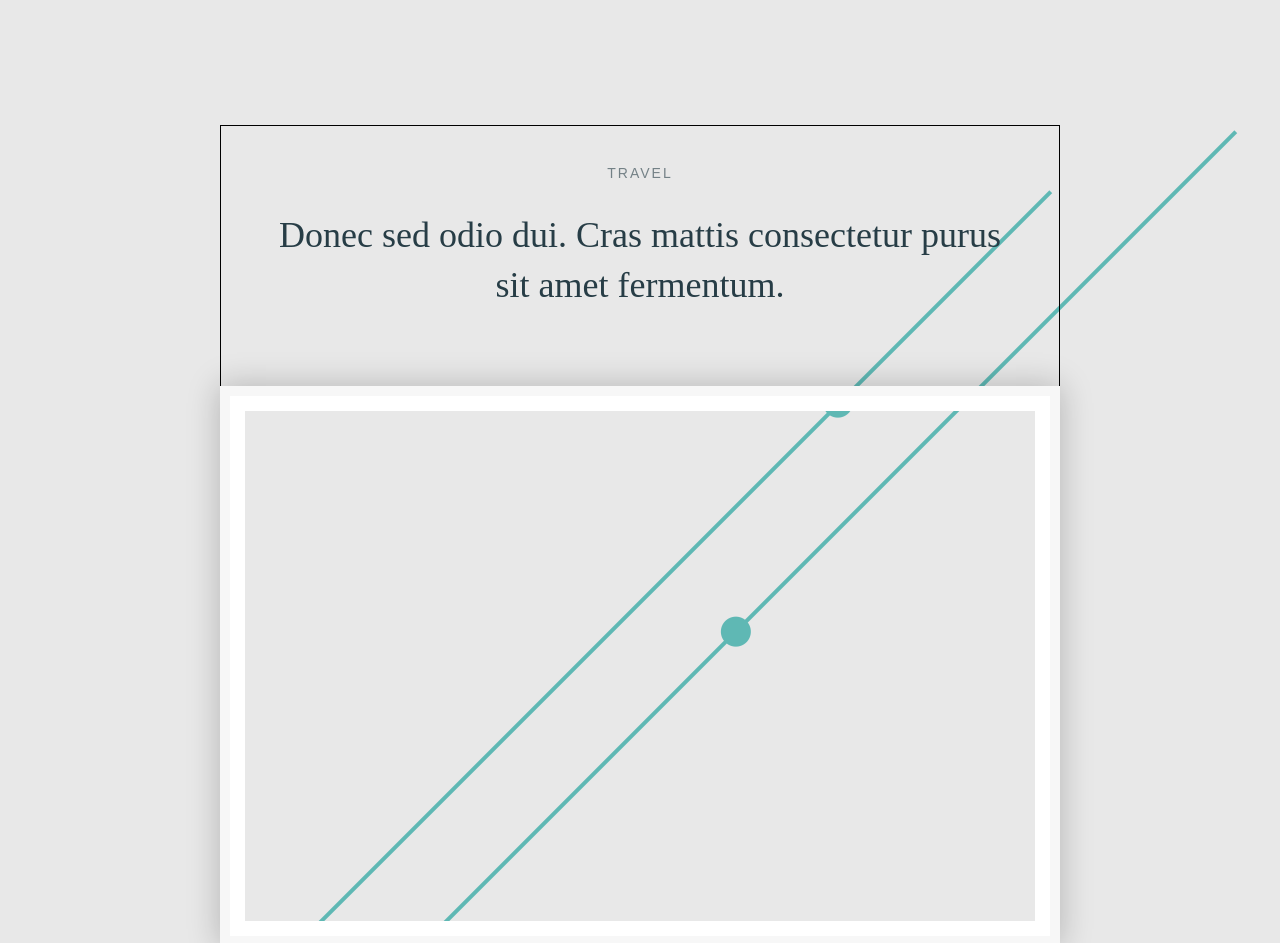
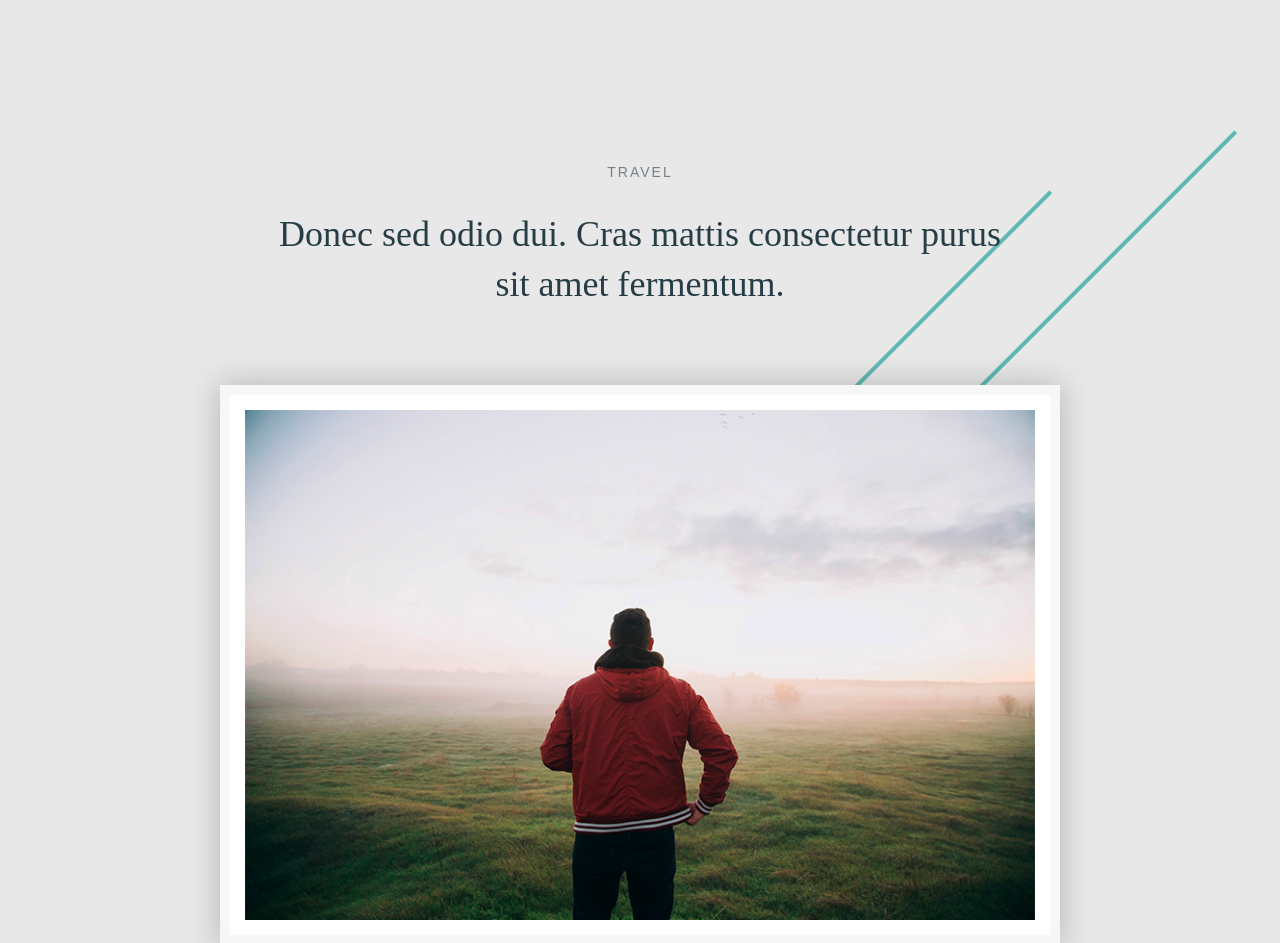
Before and after one commit to Alex-Nicalace/css_5-homework, a plain HTML site: page index.html in a window 1280 px wide. Shown: the top 943 px of the page. Drawn offline with Linux system fonts and the light colour scheme.

Commit message:
ready page

```diff
--- a/css/style.css
+++ b/css/style.css
@@ -98,13 +98,11 @@ body {
 .wrapper {
 	width: 840px;
 	margin: 125px auto;
-	border: 1px solid black;
 	padding-bottom: 125px;
 }
 .footer {
 	font-family: Arial, Helvetica, sans-serif;
 	font-size: 14px;
-	/* line-height: 20px; */
 	color: #273d46;
 	text-transform: uppercase;
 	letter-spacing: 2px;
@@ -113,7 +111,6 @@ body {
 	opacity: 60%;
 }
 .h1 {
-	/* border: 1px solid red; */
 	padding: 30px 45px 75px;
 }
 h1 {
@@ -123,12 +120,11 @@ h1 {
 	text-align: center;
 }
 .img-frame {
-	/* border: 1px solid red; */
 	height: 510px;
 	width: 790px;
 	margin: 26px auto;
 	box-shadow: 0 0 0 15px #ffffff, 0 0 0 25px #f7f7f7, 0 0 30px 26px rgba(0, 0, 0, 0.219);
-	/* box-shadow: 0 0 0px 5px red, 0 0 0px 15px black; */
+	background: url(../img/light-man_copy.jpg) 0 0/cover no-repeat;
 }
 .img-frame img {
 	object-fit: cover;
@@ -136,7 +132,6 @@ h1 {
 	height: 100%;
 }
 .text {
-	/* border: 1px solid red; */
 	padding: 97px 45px 0px;
 }
 .text p {
--- a/index.html
+++ b/index.html
@@ -25,9 +25,7 @@
             Donec sed odio dui. Cras mattis consectetur purus sit amet fermentum.
          </h1>
       </div>
-      <div class="img-frame">
-         <!-- <img src="img/light-man_copy.jpg" alt="man in the photo"> -->
-      </div>
+      <div class="img-frame"></div>
       <div class="text">
          <p>
             Donec aredsed odio dui. Morbi leo risus, porta ac consectetur ac, vestibulum at eros. Morbi leo risus,
```
